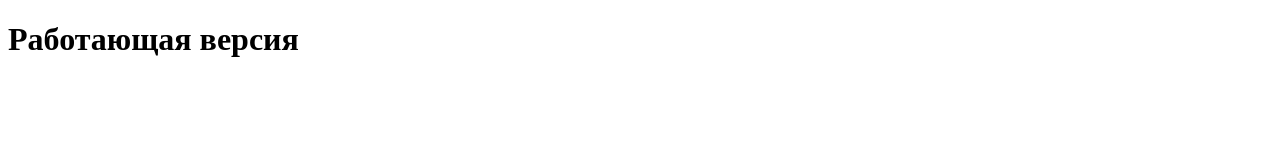
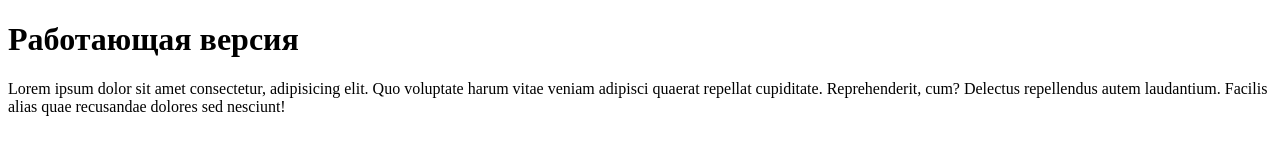
Before and after one commit to Vitlick/b44, a plain HTML site: page index.html in a window 1280 px wide. Drawn offline with Linux system fonts and the light colour scheme.

Commit message:
Добавлена строка lorem

```diff
--- a/index.html
+++ b/index.html
@@ -8,5 +8,6 @@
 </head>
 <body>
     <h1>Работающая версия</h1>
+    <p>Lorem ipsum dolor sit amet consectetur, adipisicing elit. Quo voluptate harum vitae veniam adipisci quaerat repellat cupiditate. Reprehenderit, cum? Delectus repellendus autem laudantium. Facilis alias quae recusandae dolores sed nesciunt!</p>
 </body>
 </html>
```
